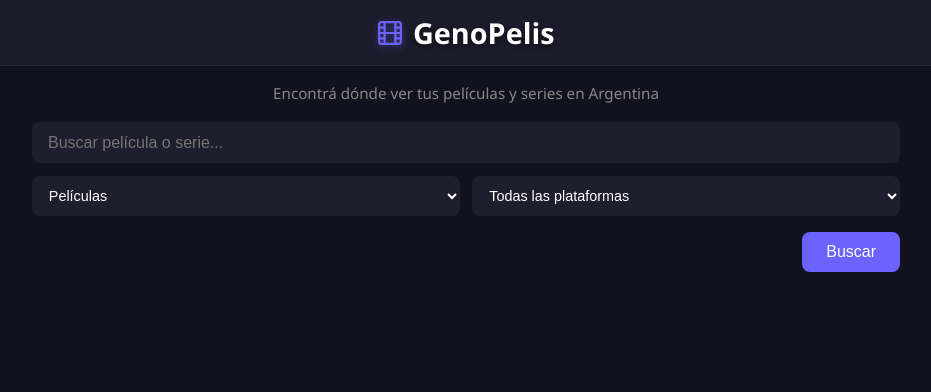
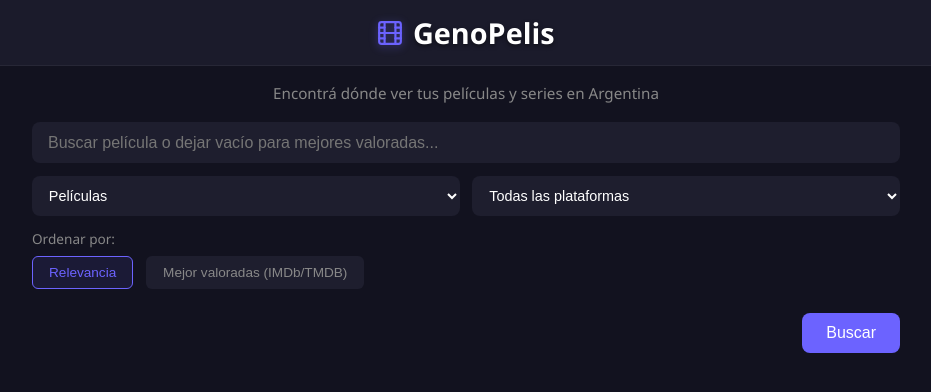
Before and after one commit to AgustinGenovese/genopeli, an Angular app in the folder frontend/: page /search in a window 1280 px wide. Shown: the top 392 px of the page, without its empty margins (174-1105 px from the left). Built offline with nearby package versions, Linux system fonts and the light colour scheme.

Commit message:
fix: vercel apunta a la carpeta browser

```diff
--- a/frontend/src/app/componentes/result-card/result-card.css
+++ b/frontend/src/app/componentes/result-card/result-card.css
@@ -33,13 +33,24 @@
   gap: 0.4rem;
 }
 
+.meta {
+  display: flex;
+  justify-content: space-between;
+  align-items: center;
+}
+
 .badge {
   font-size: 0.7rem;
   background: #6c63ff;
   color: white;
   padding: 2px 8px;
   border-radius: 20px;
-  align-self: flex-start;
+}
+
+.ranking {
+  font-size: 0.75rem;
+  color: #ffb900;
+  font-weight: 600;
 }
 
 .titulo {
--- a/frontend/src/app/componentes/result-card/result-card.html
+++ b/frontend/src/app/componentes/result-card/result-card.html
@@ -6,7 +6,10 @@
   }
 
   <div class="info">
-    <span class="badge">{{ resultado().tipo === 'movie' ? 'Película' : 'Serie' }}</span>
+    <div class="meta">
+      <span class="badge">{{ resultado().tipo === 'movie' ? 'Película' : 'Serie' }}</span>
+      <span class="ranking">⭐ {{ resultado().ranking.toFixed(1) }}</span>
+    </div>
     <h3 class="titulo">{{ resultado().titulo }}</h3>
     <div class="plataformas">
       @for (p of resultado().plataformas; track p.nombre) {
--- a/frontend/src/app/componentes/search/search.css
+++ b/frontend/src/app/componentes/search/search.css
@@ -90,6 +90,45 @@
   margin-top: 0.2rem;
 }
 
+.fila-orden {
+  display: flex;
+  flex-direction: column;
+  gap: 0.5rem;
+  margin-bottom: 0.5rem;
+}
+
+.label-orden {
+  font-size: 0.85rem;
+  color: #888;
+}
+
+.opciones-orden {
+  display: flex;
+  gap: 0.8rem;
+}
+
+.btn-orden {
+  background: #1e1e2e;
+  border: 1px solid transparent;
+  color: #888;
+  padding: 0.5rem 1rem;
+  border-radius: 6px;
+  font-size: 0.85rem;
+  cursor: pointer;
+  transition: all 0.2s;
+}
+
+.btn-orden.activo {
+  border-color: #6c63ff;
+  color: #6c63ff;
+  background: rgba(108, 99, 255, 0.1);
+}
+
+.btn-orden:hover:not(.activo) {
+  background: #2a2a3e;
+  color: #fff;
+}
+
 .btn-buscar {
   padding: 0.7rem 1.5rem;
   border-radius: 8px;
--- a/frontend/src/app/componentes/search/search.html
+++ b/frontend/src/app/componentes/search/search.html
@@ -23,7 +23,7 @@
     <input
       class="input-busqueda"
       type="text"
-      placeholder="Buscar película o serie..."
+      placeholder="Buscar película o dejar vacío para mejores valoradas..."
       [(ngModel)]="query"
       name="query"
     />
@@ -41,6 +41,28 @@
       </select>
     </div>
 
+    <div class="fila-orden">
+      <label class="label-orden">Ordenar por:</label>
+      <div class="opciones-orden">
+        <button
+          type="button"
+          class="btn-orden"
+          [class.activo]="sortBy() === 'relevance'"
+          (click)="sortBy.set('relevance')"
+        >
+          Relevancia
+        </button>
+        <button
+          type="button"
+          class="btn-orden"
+          [class.activo]="sortBy() === 'rating'"
+          (click)="sortBy.set('rating')"
+        >
+          Mejor valoradas (IMDb/TMDB)
+        </button>
+      </div>
+    </div>
+
     <div class="fila-boton">
       <button class="btn-buscar" type="submit">Buscar</button>
     </div>
@@ -52,7 +74,7 @@
     <p class="mensaje">No se encontraron resultados disponibles en Argentina.</p>
   } @else {
     <div class="grilla">
-      @for (r of resultados(); track r.id) {
+      @for (r of resultadosOrdenados(); track r.id) {
         <app-result-card [resultado]="r" />
       }
     </div>
--- a/frontend/src/app/componentes/search/search.ts
+++ b/frontend/src/app/componentes/search/search.ts
@@ -1,4 +1,4 @@
-import { Component, inject, signal } from '@angular/core';
+import { Component, computed, inject, signal } from '@angular/core';
 import { FormsModule } from '@angular/forms';
 import { SearchService } from '../../services/search.service';
 import { ResultCard } from '../result-card/result-card';
@@ -17,9 +17,18 @@ export class Search {
   type = signal('movie');
   provider = signal(0);
   resultados = signal<Resultado[]>([]);
+  sortBy = signal<'relevance' | 'rating'>('relevance');
   cargando = signal(false);
   buscado = signal(false);
   pagina = signal(1);
+
+  resultadosOrdenados = computed(() => {
+    const list = [...this.resultados()];
+    if (this.sortBy() === 'rating') {
+      return list.sort((a, b) => b.ranking - a.ranking);
+    }
+    return list;
+  });
 
   readonly plataformas = [
     { id: 0,   nombre: 'Todas las plataformas' },
@@ -30,7 +39,6 @@ export class Search {
   ];
 
   buscar() {
-    if (!this.query().trim()) return;
     this.pagina.set(1);
     this.cargando.set(true);
     this.buscado.set(true);
--- a/frontend/src/app/models/result.model.ts
+++ b/frontend/src/app/models/result.model.ts
@@ -8,5 +8,6 @@ export interface Resultado {
   titulo: string;
   tipo: 'movie' | 'tv';
   poster_url: string | null;
+  ranking: number;
   plataformas: Plataforma[];
 }
```
Also changed, not shown: 2 other files (tests, documents, lock files or other folders).
